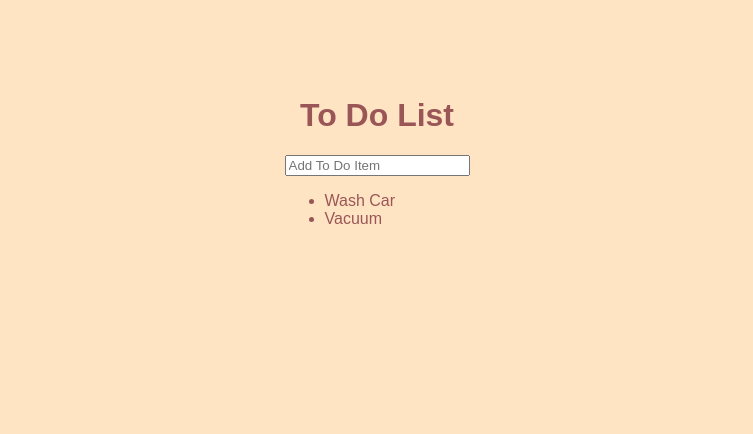
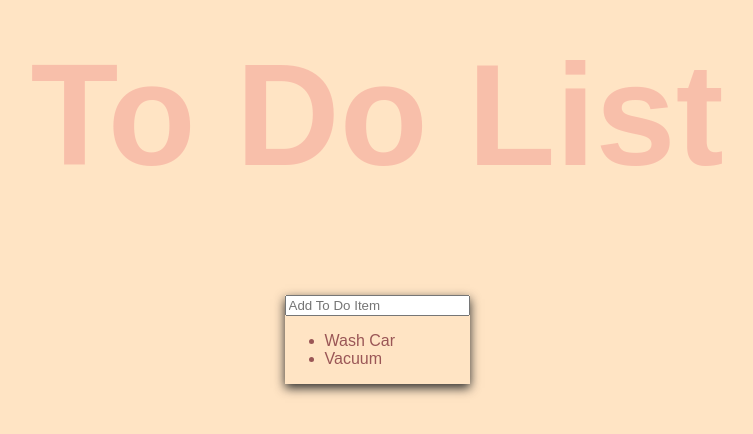
Before and after one commit to LRSORRENTI/To-Do-List, a plain HTML site: page index.html in a window 1280 px wide. Shown: the part 240-674 px from the top of the page, without its empty margins (263-1016 px from the left). Drawn offline with Linux system fonts and the light colour scheme.

Commit message:
Added styling for the form and h1

```diff
--- a/style.css
+++ b/style.css
@@ -13,3 +13,14 @@ body {
   color: rgb(154, 86, 86);
   margin: 0;
 }
+
+h1 {
+  color: rgb(240, 137, 133);
+  font-size: 9rem;
+  text-align: center;
+  opacity: 0.4;
+}
+
+form {
+  box-shadow: 0 4px 10px rgb(44, 44, 44);
+}
```
